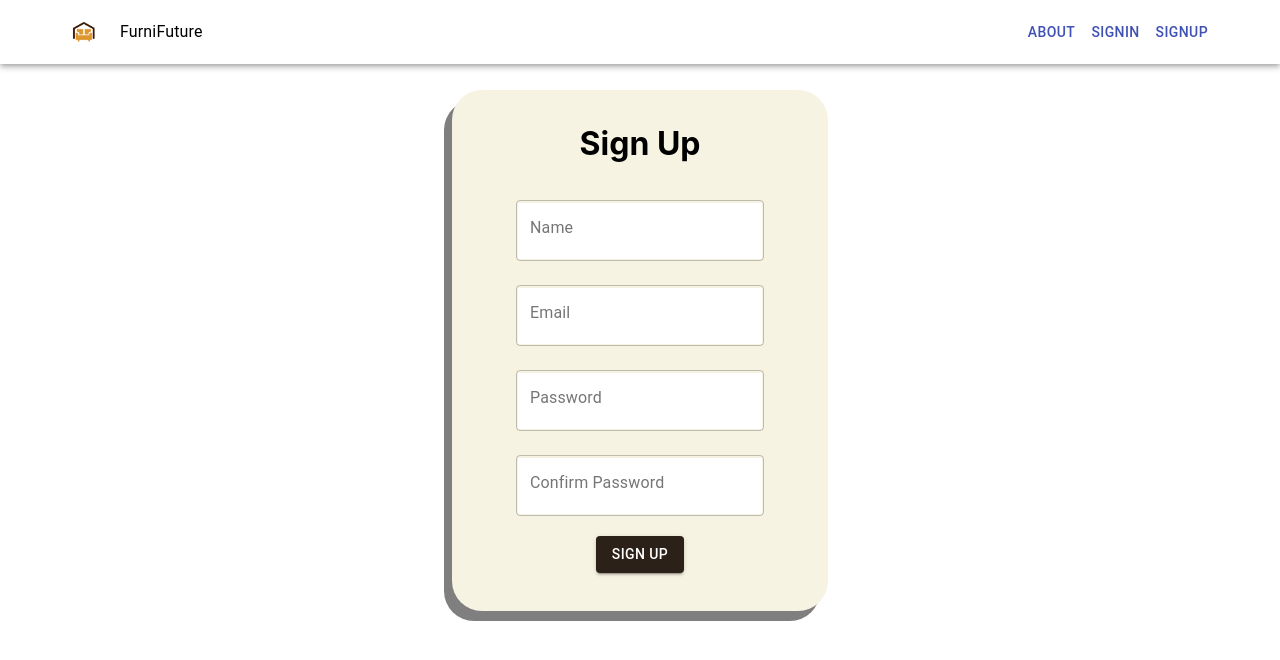
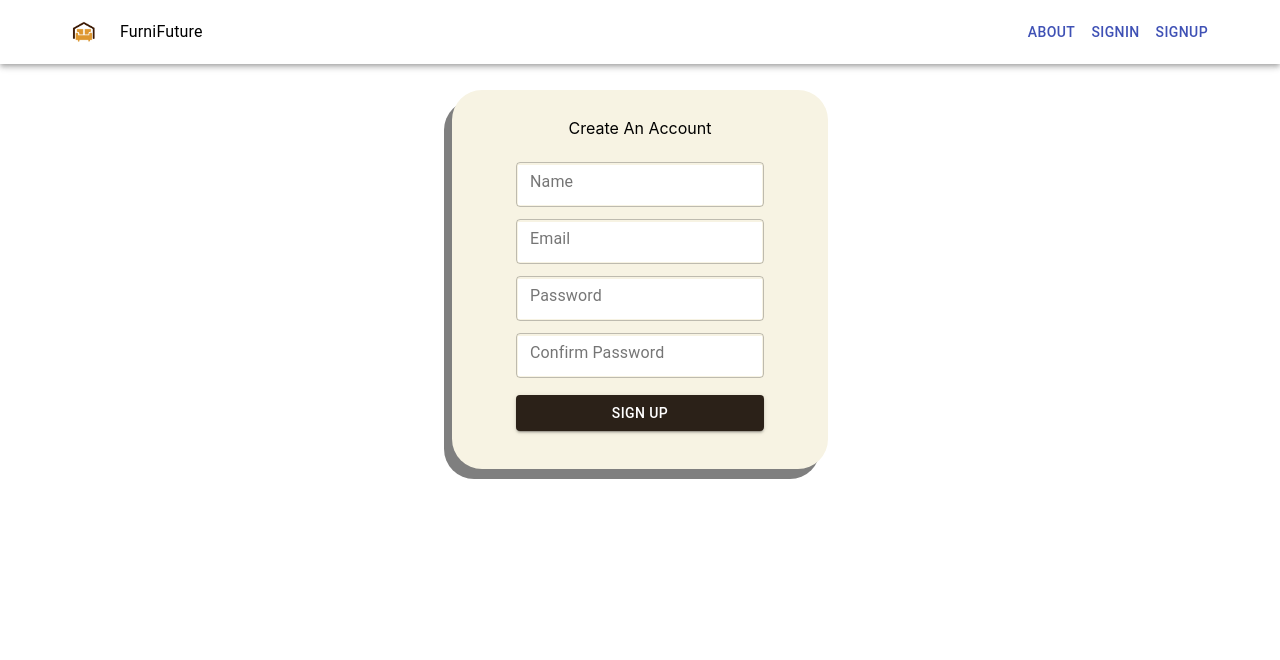
Before and after one commit to AhmadNourelddine/furnifuture, a React (Create React App) app: page /signup in a window 1280 px wide. Shown: the top 660 px of the page. Built offline with nearby package versions, Linux system fonts and the light colour scheme.

Commit message:
update textfield of signup

```diff
--- a/src/pages/Signup/index.js
+++ b/src/pages/Signup/index.js
@@ -44,20 +44,20 @@ const SignUp = ()=> {
     <Box style={{display:"flex", justifyContent:"center", alignItems:"center"}}>
 
     <Box className='signup-form' id="signup-box">
-    <h1>Sign Up</h1>
-    <TextField id="outlined-basic" label="Name" variant="outlined" margin="normal"
+    <p id="sign-up">Create An Account</p>
+    <TextField id="outlined-basic" label="Name" variant="outlined" margin="dense"
     onChange = {e=>setName(e.target.value)}/>
 
-    <TextField id="outlined-basic" label="Email" variant="outlined" margin="normal"
+    <TextField id="outlined-basic" label="Email" variant="outlined" margin="dense"
     onChange = {e=>setEmail(e.target.value)}/>
 
-    <TextField id="outlined-basic" label="Password" variant="outlined" margin="normal"
+    <TextField id="outlined-basic" label="Password" variant="outlined" margin="dense"
     onChange = {e=>setPassword(e.target.value)}/>
 
-   <TextField id="outlined-basic" label="Confirm Password" variant="outlined" margin="normal"
+   <TextField id="outlined-basic" label="Confirm Password" variant="outlined" margin="dense"
     onChange = {e=>setCpassword(e.target.value)}/>
 
-    <Button onClick={signup} variant="contained" id="signup-btn">Sign Up</Button>
+    <Button onClick={signup} variant="contained" id="signup-btn" fullWidth>Sign Up</Button>
     </Box>
 
     </Box>
```
